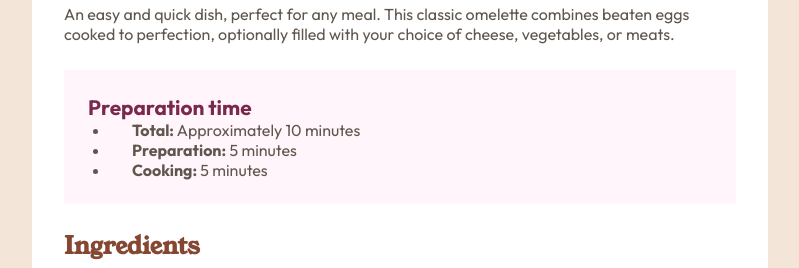
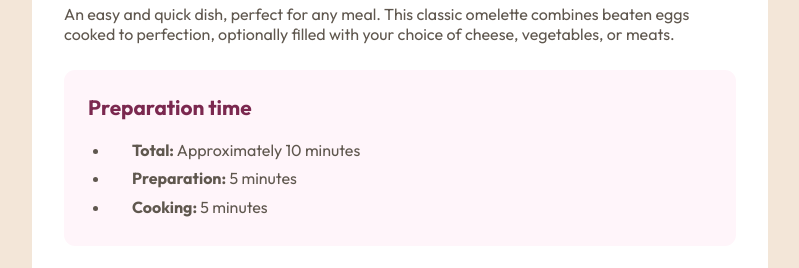
Before and after one commit to starberries/recipes-page, a plain HTML site: page index.html in a window 1280 px wide. Shown: the part 474-742 px from the top of the page, without its empty margins (240-1039 px from the left). Drawn offline with Linux system fonts and the light colour scheme.

Commit message:
Fine-tune styline and sizing for prep section

```diff
--- a/style.css
+++ b/style.css
@@ -65,7 +65,13 @@ hr {
 
 .prep {
     background-color: var(--rose-50);
+    border-radius: 0.7rem;
     padding: 1.5rem;
+}
+
+.prep ul {
+    margin-top: 1rem;
+    line-height: 1.8rem;
 }
 
 table {
```
